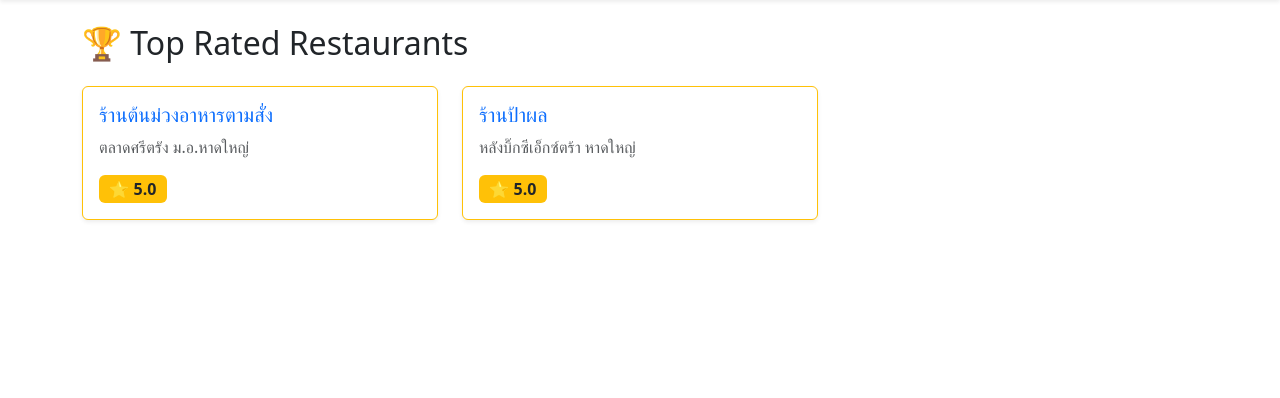
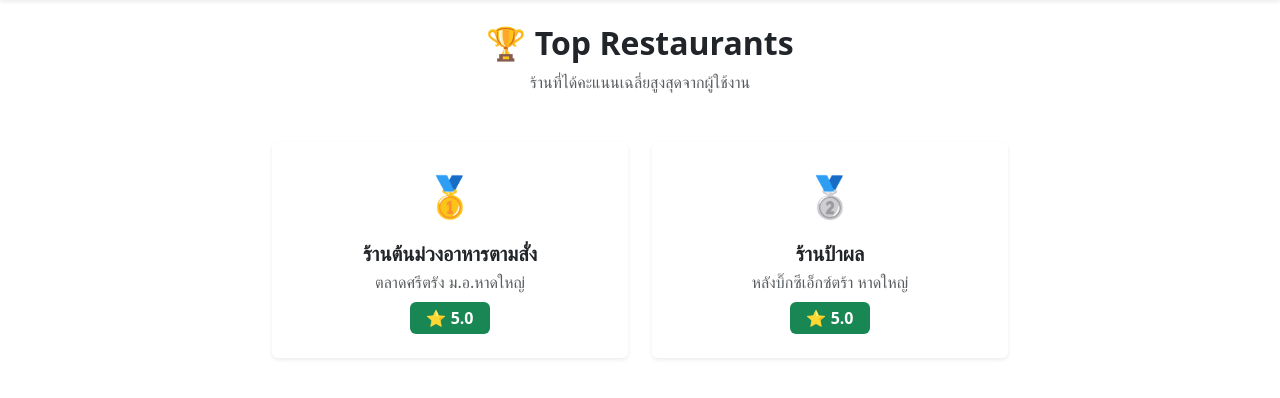
Before and after one commit to waruenat-collab/web-flask_241-152, a Flask app: page /top-restaurants in a window 1280 px wide. Shown: the part 56-454 px from the top of the page. Run offline with Flask 3, Linux system fonts and the light colour scheme; data comes from the database, SQL or seed files in the repository.

Commit message:
Improve UI for Top Restaurants page

```diff
--- a/templates/top_restaurants.html
+++ b/templates/top_restaurants.html
@@ -2,26 +2,57 @@
 {% block title %}Top Restaurants{% endblock %}
 
 {% block content %}
-<h2 class="mb-4">🏆 Top Rated Restaurants</h2>
 
-<div class="row">
+<div class="text-center mb-5">
+  <h2 class="fw-bold">🏆 Top Restaurants</h2>
+  <p class="text-muted">
+    ร้านที่ได้คะแนนเฉลี่ยสูงสุดจากผู้ใช้งาน
+  </p>
+</div>
+
+{% if restaurants %}
+<div class="row justify-content-center">
   {% for r, avg in restaurants %}
-  <div class="col-md-4 mb-4">
-    <div class="card h-100 shadow-sm border-warning">
-      <div class="card-body">
-        <h5 class="card-title">
-          <a href="/restaurants/{{ r.id }}" class="text-decoration-none">
+  <div class="col-md-6 col-lg-4 mb-4">
+    <div class="card shadow-sm h-100 border-0">
+      <div class="card-body text-center p-4">
+
+        <div class="mb-3 fs-1">
+          {% if loop.index == 1 %}
+            🥇
+          {% elif loop.index == 2 %}
+            🥈
+          {% elif loop.index == 3 %}
+            🥉
+          {% else %}
+            ⭐
+          {% endif %}
+        </div>
+
+        <h5 class="fw-bold mb-1">
+          <a href="/restaurants/{{ r.id }}"
+             class="text-decoration-none text-dark">
             {{ r.name }}
           </a>
         </h5>
-        <p class="text-muted">{{ r.location }}</p>
 
-        <span class="badge bg-warning text-dark fs-6">
+        <p class="text-muted mb-2">
+          {{ r.location }}
+        </p>
+
+        <span class="badge bg-success fs-6 px-3 py-2">
           ⭐ {{ avg|round(1) }}
         </span>
+
       </div>
     </div>
   </div>
   {% endfor %}
 </div>
+{% else %}
+<p class="text-muted text-center">
+  No top restaurants yet.
+</p>
+{% endif %}
+
 {% endblock %}
```
